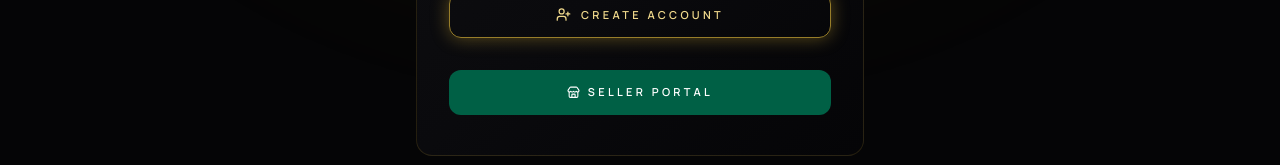
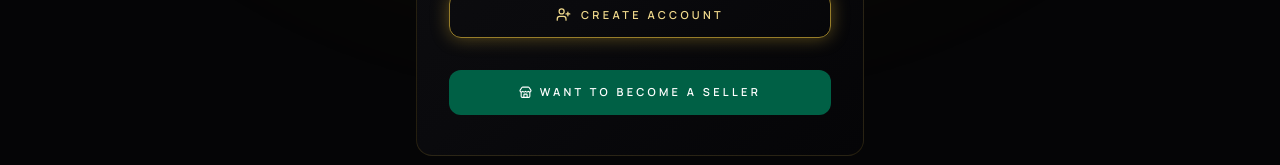
Before and after one commit to ronitbatra8/batraverse, a Next.js app: page /login in a window 1280 px wide. Shown: the part 456-621 px from the top of the page. Built offline with nearby package versions, Linux system fonts and the light colour scheme; no server answers.

Commit message:
feat(login): relabel seller CTA to 'Want to become a Seller' and fix seller portal link

```diff
--- a/src/app/login/page.tsx
+++ b/src/app/login/page.tsx
@@ -566,8 +566,8 @@ function LoginContent() {
               </Link>
             </div>
 
-            <a href={typeof window !== "undefined" && window.location.origin.includes("localhost") ? "http://localhost:3001/login" : "https://seller.batraverse.vercel.app"} className={actionBtnCls("create", light)}>
-              <Store size={13} /> Seller portal
+            <a href={typeof window !== "undefined" && window.location.origin.includes("localhost") ? "http://localhost:3001" : "https://sellerbatraverse.vercel.app"} className={actionBtnCls("create", light)}>
+              <Store size={13} /> Want to become a Seller
             </a>
           </form>
         )}
```
